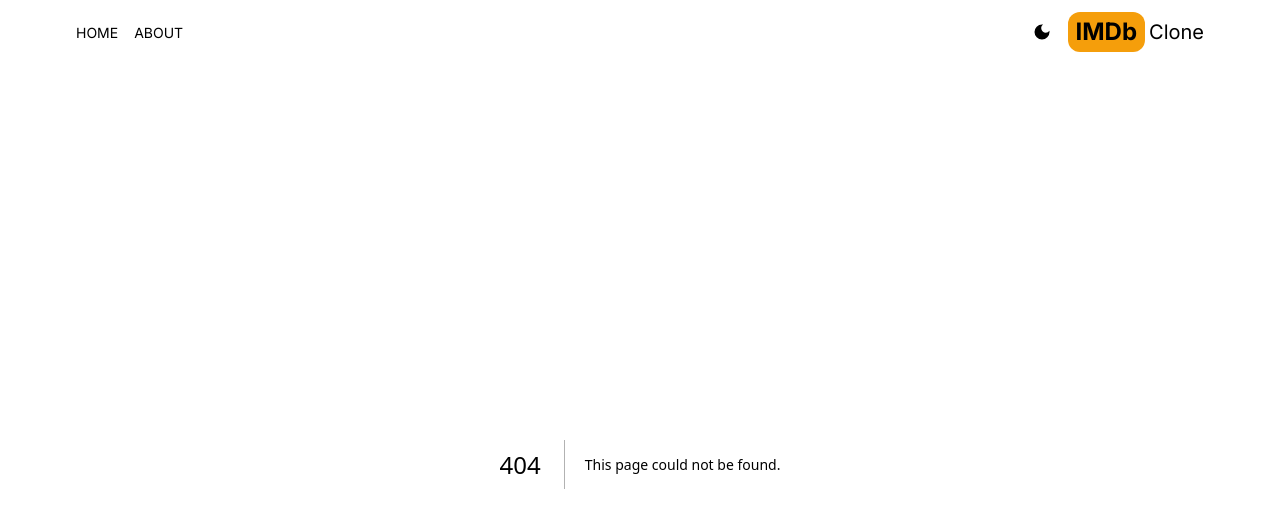
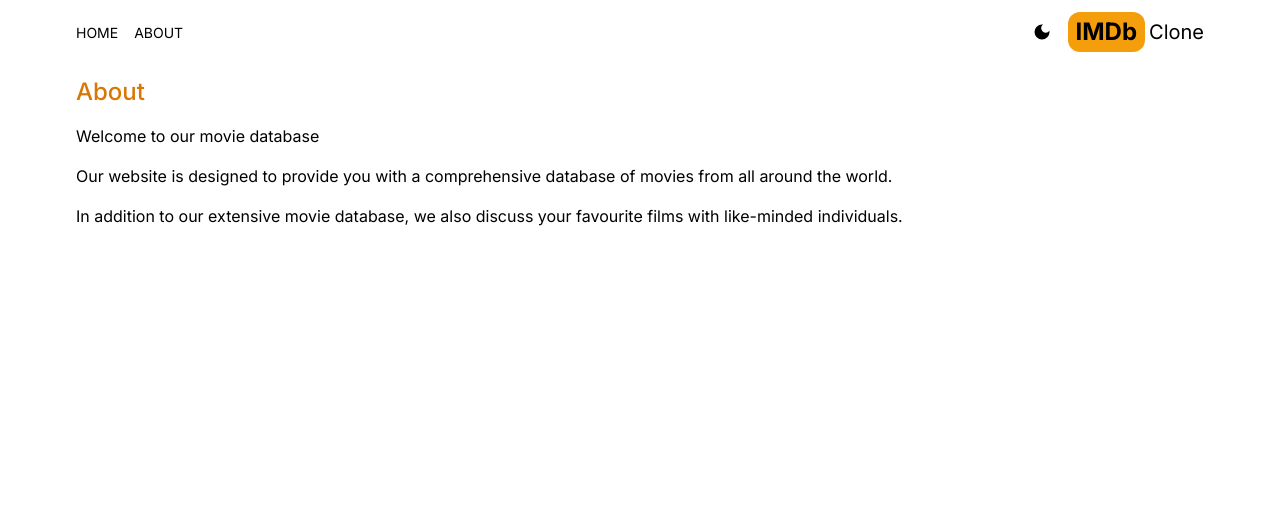
Before and after one commit to ST-KO/imdb-nextjs, a Next.js app: page /about in a window 1280 px wide. Before the commit this address had no page. Shown: the top 528 px of the page. Built offline with nearby package versions, Linux system fonts and the light colour scheme.

Commit message:
add about page

```diff
--- /dev/null
+++ b/src/app/about/page.js
@@ -0,0 +1,20 @@
+import React from "react";
+
+const page = () => {
+  return (
+    <div className="max-w-6xl mx-auto p-3 space-y-4">
+      <h1 className="text-2xl font-medium text-amber-600">About</h1>
+      <p>Welcome to our movie database</p>
+      <p>
+        Our website is designed to provide you with a comprehensive database of
+        movies from all around the world.
+      </p>
+      <p>
+        In addition to our extensive movie database, we also discuss your
+        favourite films with like-minded individuals.
+      </p>
+    </div>
+  );
+};
+
+export default page;
```
